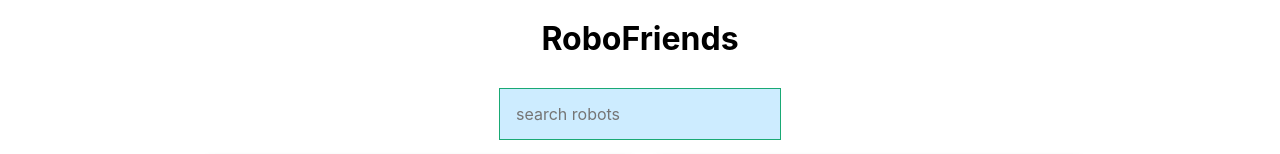
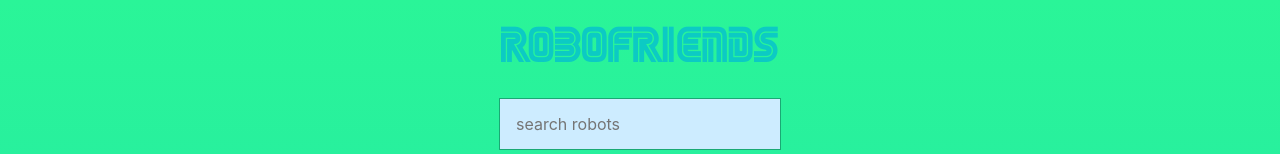
Before and after one commit to bchan25/robofriends, a React (Create React App) app: page / in a window 1280 px wide. Shown: the top 154 px of the page. Built offline with nearby package versions, Linux system fonts and the light colour scheme.

Commit message:
Style the app

```diff
--- /dev/null
+++ b/src/App.css
@@ -0,0 +1,12 @@
+@font-face {
+  font-family: "SEGA LOGO FONT";
+  font-style: normal;
+  font-weight: normal;
+  src: local("SEGA LOGO FONT"), url("SEGA.woff") format("woff");
+}
+
+h1 {
+  font-family: "SEGA LOGO FONT";
+  font-weight: 200;
+  color: #0ccac4;
+}
--- a/src/App.js
+++ b/src/App.js
@@ -2,6 +2,7 @@ import React, { Component } from "react";
 import CardList from "./CardList";
 import SearchBox from "./SearchBox";
 import { robots } from "./robots";
+import "./App.css";
 
 class App extends Component {
   constructor() {
@@ -24,7 +25,7 @@ class App extends Component {
     });
     return (
       <div className='tc'>
-        <h1>RoboFriends</h1>
+        <h1 className='f2'>RoboFriends</h1>
         <SearchBox searchChange={this.onSearchChange} />
         <CardList robots={filterRobots} />
       </div>
--- a/src/index.css
+++ b/src/index.css
@@ -1,13 +1,15 @@
 body {
   margin: 0;
-  font-family: -apple-system, BlinkMacSystemFont, 'Segoe UI', 'Roboto', 'Oxygen',
-    'Ubuntu', 'Cantarell', 'Fira Sans', 'Droid Sans', 'Helvetica Neue',
+  font-family: -apple-system, BlinkMacSystemFont, "Segoe UI", "Roboto", "Oxygen",
+    "Ubuntu", "Cantarell", "Fira Sans", "Droid Sans", "Helvetica Neue",
     sans-serif;
   -webkit-font-smoothing: antialiased;
   -moz-osx-font-smoothing: grayscale;
+  background-color: #08aeea;
+  background-image: linear-gradient(0deg, #08aeea 0%, #2af598 100%);
 }
 
 code {
-  font-family: source-code-pro, Menlo, Monaco, Consolas, 'Courier New',
+  font-family: source-code-pro, Menlo, Monaco, Consolas, "Courier New",
     monospace;
 }
```
Also changed, not shown: src/SEGA.woff (added), 1 other file (tests, documents, lock files or other folders).
